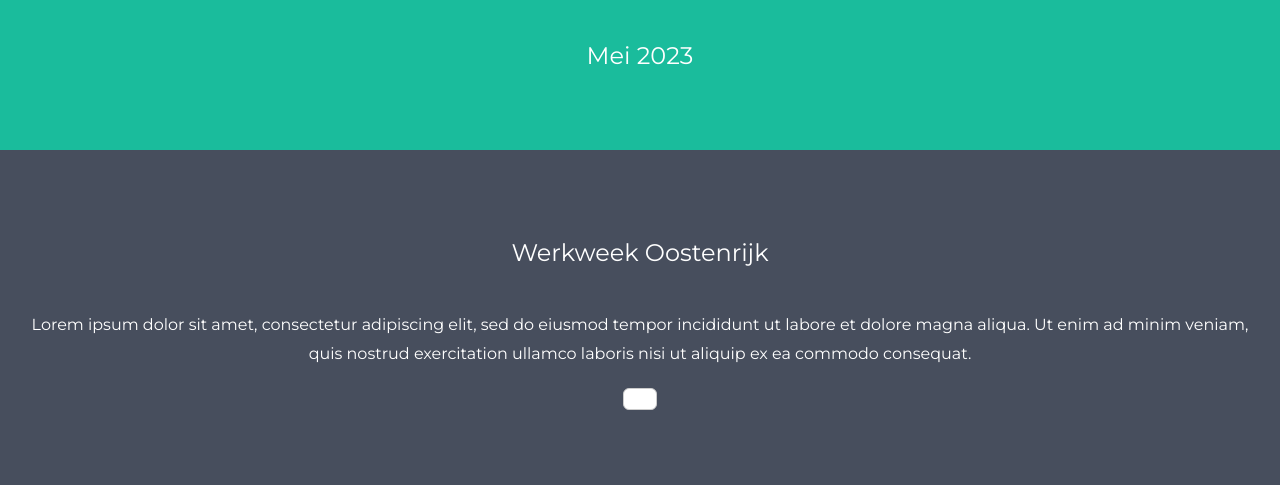
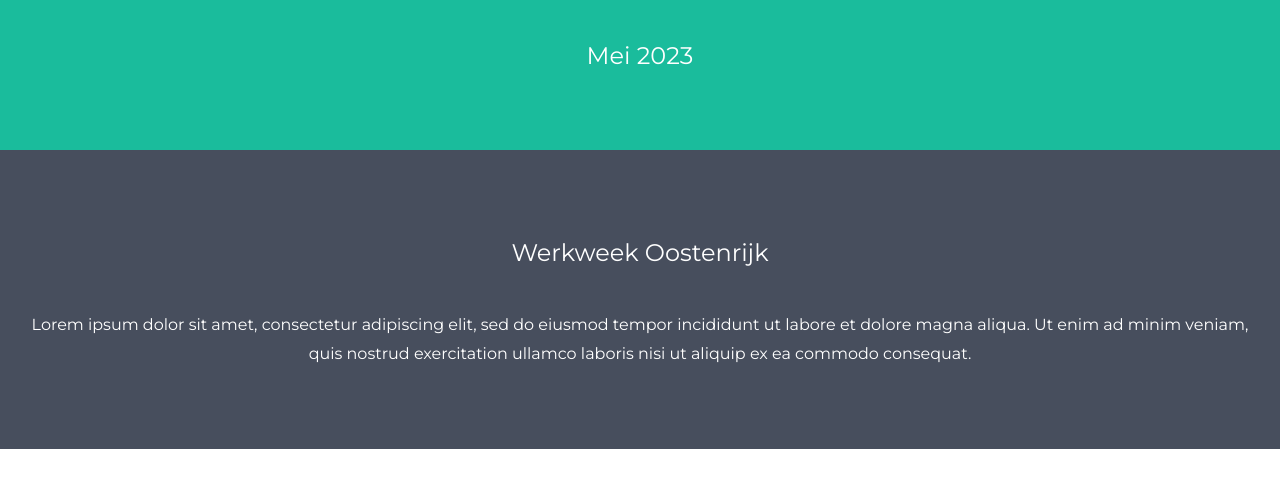
Before and after one commit to Hidde4xduurder/werkweek, a plain HTML site: page index.html in a window 1280 px wide. Shown: the part 299-800 px from the top of the page. Drawn offline with nearby package versions, Linux system fonts and the light colour scheme.

Commit message:
Update index.html

```diff
--- a/index.html
+++ b/index.html
@@ -85,7 +85,7 @@
 <div class="container-fluid bg-2 text-center">
   <h3 class="margin">Werkweek Oostenrijk</h3>
   <p>Lorem ipsum dolor sit amet, consectetur adipiscing elit, sed do eiusmod tempor incididunt ut labore et dolore magna aliqua. Ut enim ad minim veniam, quis nostrud exercitation ullamco laboris nisi ut aliquip ex ea commodo consequat. </p>
-  <a href="#" class="btn btn-default btn-lg">
+
 
   </a>
 </div>
```
